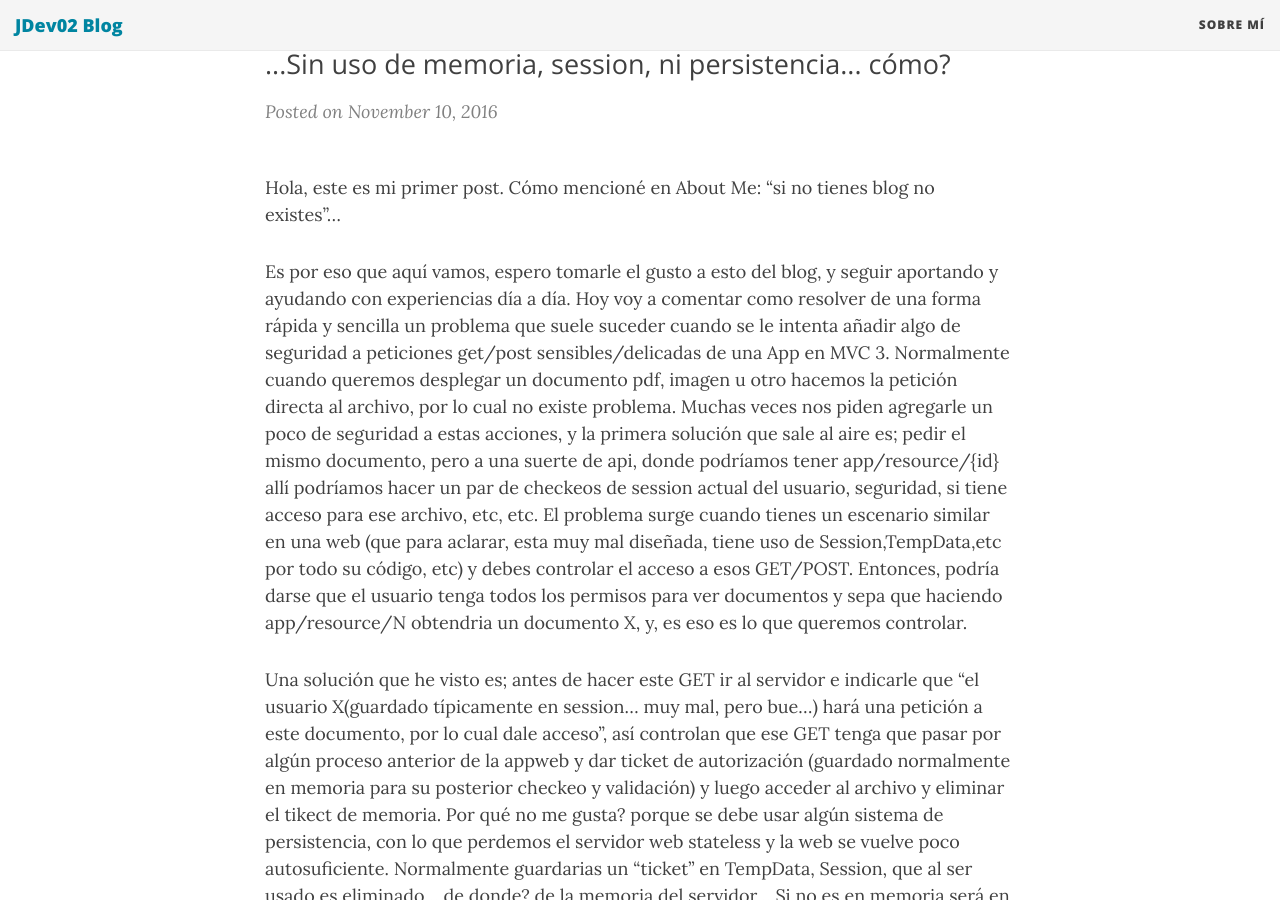
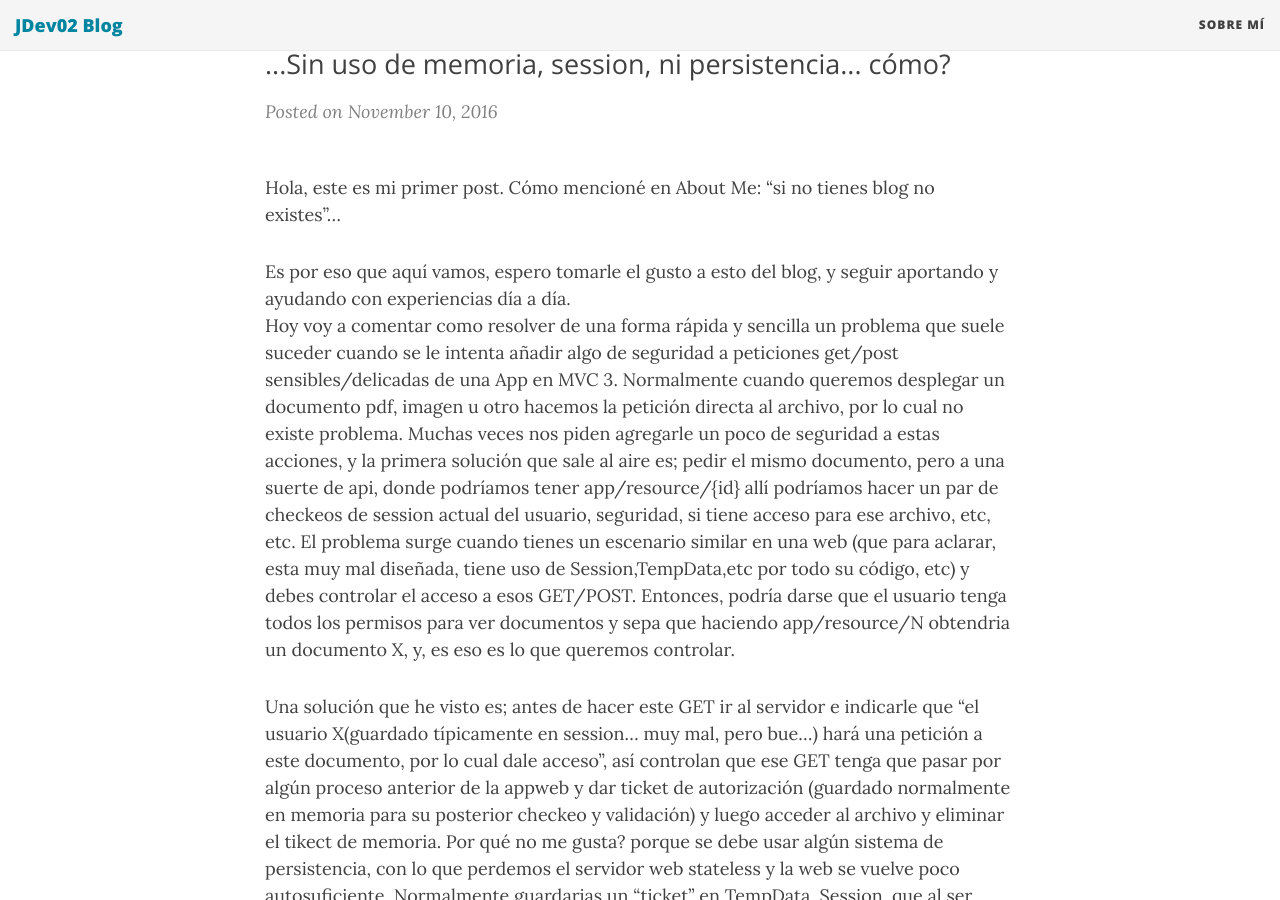
Before and after one commit to JDev02/JDev02.github.io, a Jekyll site: the page built from _posts/2016-11-10-token-stateless.md, in a window 1280 px wide and 900 px high, scrolled down 201 px. Built offline with Jekyll 4.4.1, drawn with Linux system fonts in a browser that asks for light colours; nearby versions of some CDN libraries; comment, search, counter and statistics services are not loaded.

```diff
--- a/_posts/2016-11-10-token-stateless.md
+++ b/_posts/2016-11-10-token-stateless.md
@@ -8,7 +8,7 @@ Hola, este es mi primer post.
 Cómo mencioné en About Me: “si no tienes blog no existes”...
 
 Es por eso que aquí vamos, espero tomarle el gusto a esto del blog, y seguir aportando y ayudando con experiencias día a día.
-Hoy voy a comentar como resolver de una forma rápida y sencilla un problema que suele suceder cuando se le intenta añadir algo de seguridad a peticiones get/post sensibles/delicadas de una App en MVC 3.
+<br>Hoy voy a comentar como resolver de una forma rápida y sencilla un problema que suele suceder cuando se le intenta añadir algo de seguridad a peticiones get/post sensibles/delicadas de una App en MVC 3.
 Normalmente cuando queremos desplegar un documento pdf, imagen u otro hacemos la petición directa al archivo, por lo cual no existe problema.
 Muchas veces nos piden agregarle un poco de seguridad a estas acciones, y la primera solución que sale al aire es; pedir el mismo documento, pero a una suerte de api, donde podríamos tener app/resource/{id} allí podríamos hacer un par de checkeos de session actual del usuario, seguridad, si tiene acceso para ese archivo, etc, etc.
 El problema surge cuando tienes un escenario similar en una web (que para aclarar, esta muy mal diseñada, tiene uso de Session,TempData,etc por todo su código, etc) y debes controlar el acceso a esos GET/POST.
```
